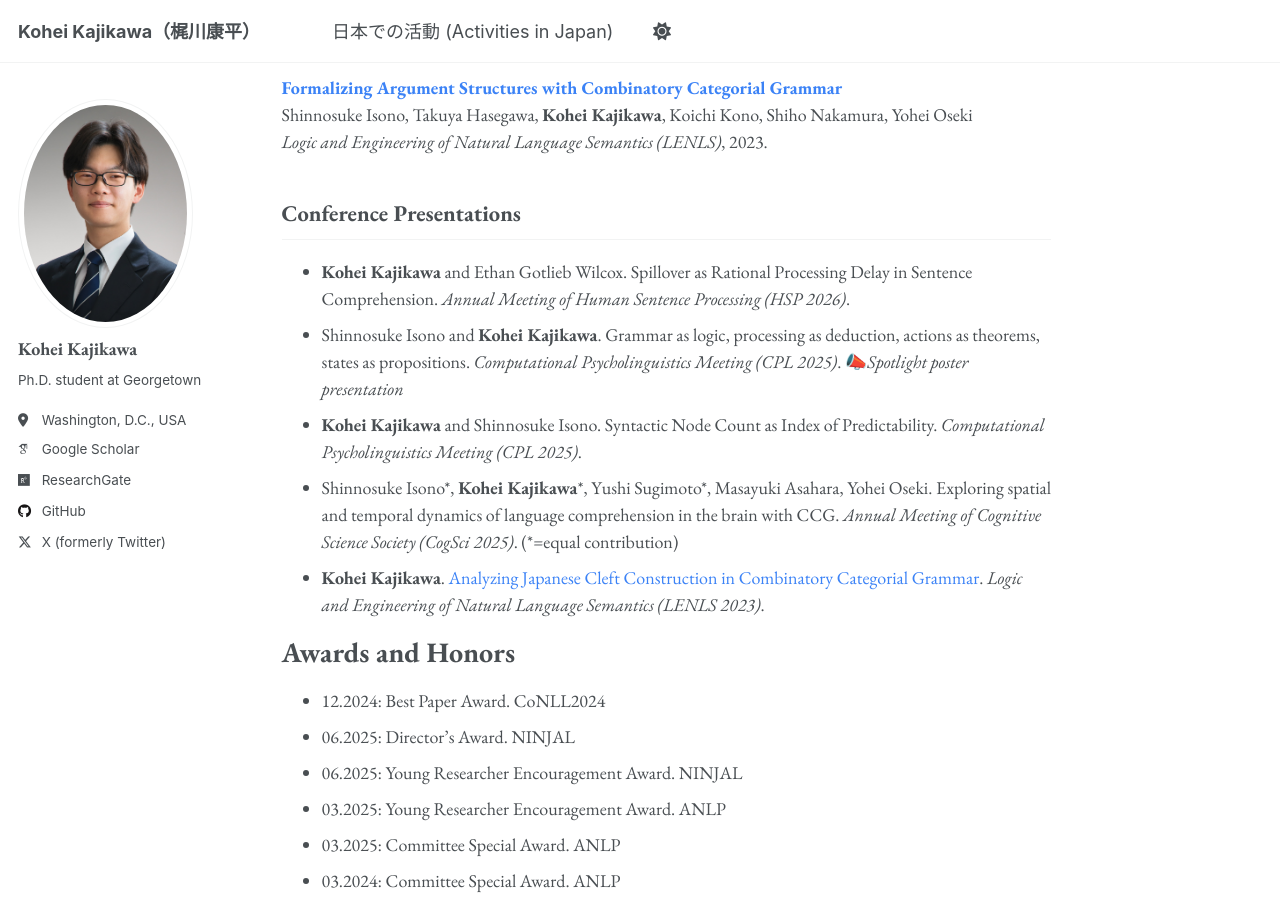
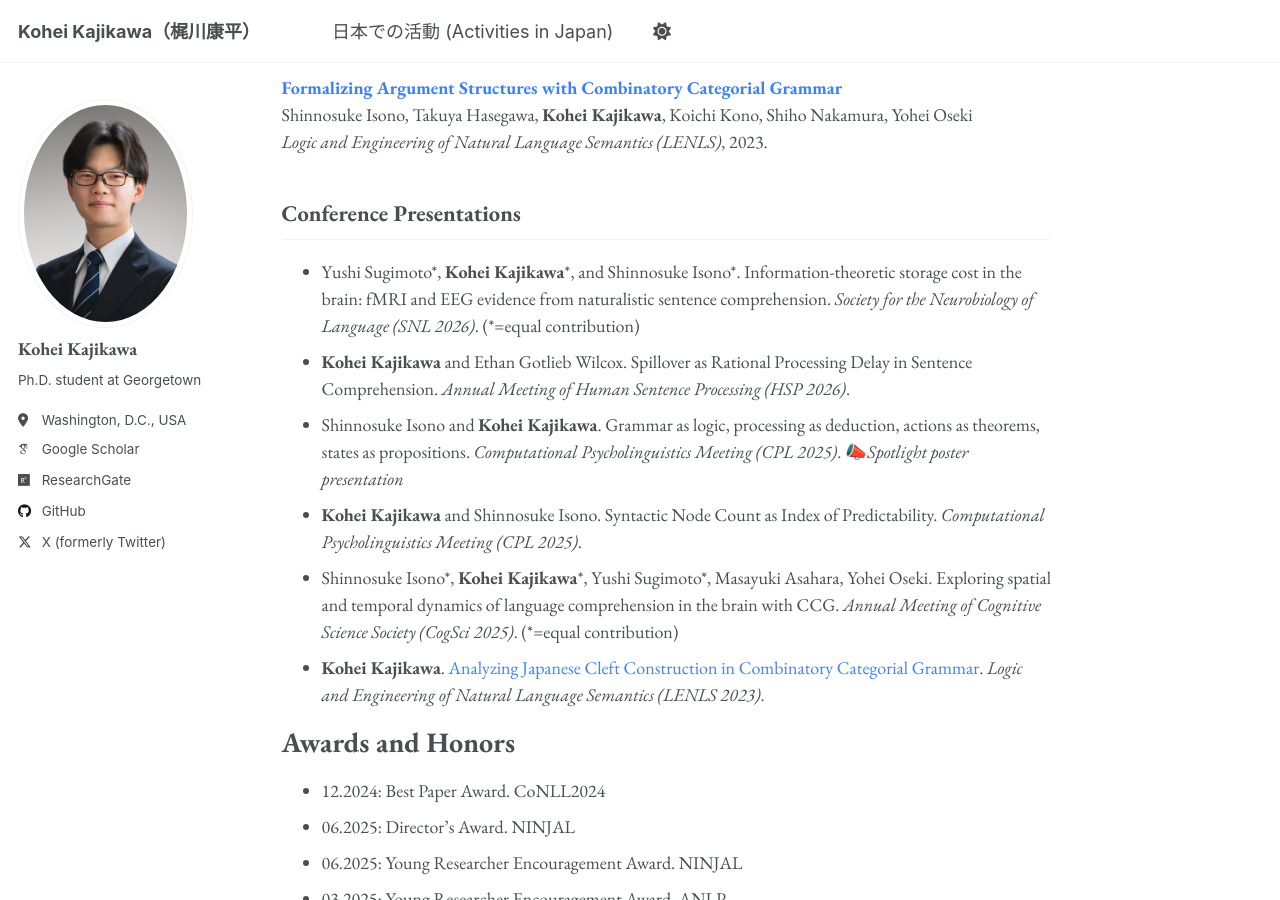
Before and after one commit to kohei-kaji/kohei-kaji.github.io, a Jekyll site: the page built from _pages/about.md, in a window 1280 px wide and 900 px high, scrolled down 1634 px. Built offline with Jekyll 4.4.1, drawn with Linux system fonts in a browser that asks for light colours; some web fonts are replaced; part of the change alters nothing that is shown.

Commit message:
Add conll and snl

```diff
--- a/_pages/about.md
+++ b/_pages/about.md
@@ -34,11 +34,11 @@ News
 Publications
 ======
 
-[**Information-Theoretic Storage Cost in Sentence Comprehension**](https://arxiv.org/pdf/2602.18217)\
+[**Information-Theoretic Storage Cost in Sentence Comprehension**](https://aclanthology.org/2026.conll-main.2.pdf)\
 **Kohei Kajikawa**, Shinnosuke Isono, Ethan Gotlieb Wilcox\
 *CoNLL*, 2026.
 
-[**Syntactically-guided Information Maintenance in Sentence Comprehension**](https://arxiv.org/pdf/2604.27468)\
+[**Syntactically-guided Information Maintenance in Sentence Comprehension**](https://aclanthology.org/2026.conll-main.5.pdf)\
 Shinnosuke Isono, **Kohei Kajikawa**\
 *CoNLL*, 2026.
 
@@ -73,6 +73,7 @@ Shinnosuke Isono, Takuya Hasegawa, **Kohei Kajikawa**, Koichi Kono, Shiho Nakamu
 
 Conference Presentations
 ------
+- Yushi Sugimoto\*, **Kohei Kajikawa**\*, and Shinnosuke Isono\*. Information-theoretic storage cost in the brain: fMRI and EEG evidence from naturalistic sentence comprehension. *Society for the Neurobiology of Language (SNL 2026)*. (*=equal contribution)
 - **Kohei Kajikawa** and Ethan Gotlieb Wilcox. Spillover as Rational Processing Delay in Sentence Comprehension. *Annual Meeting of Human Sentence Processing (HSP 2026)*.
 - Shinnosuke Isono and **Kohei Kajikawa**. Grammar as logic, processing as deduction, actions as theorems, states as propositions. *Computational Psycholinguistics Meeting (CPL 2025)*. 📣*Spotlight poster presentation*
 - **Kohei Kajikawa** and Shinnosuke Isono. Syntactic Node Count as Index of Predictability. *Computational Psycholinguistics Meeting (CPL 2025)*.
```
